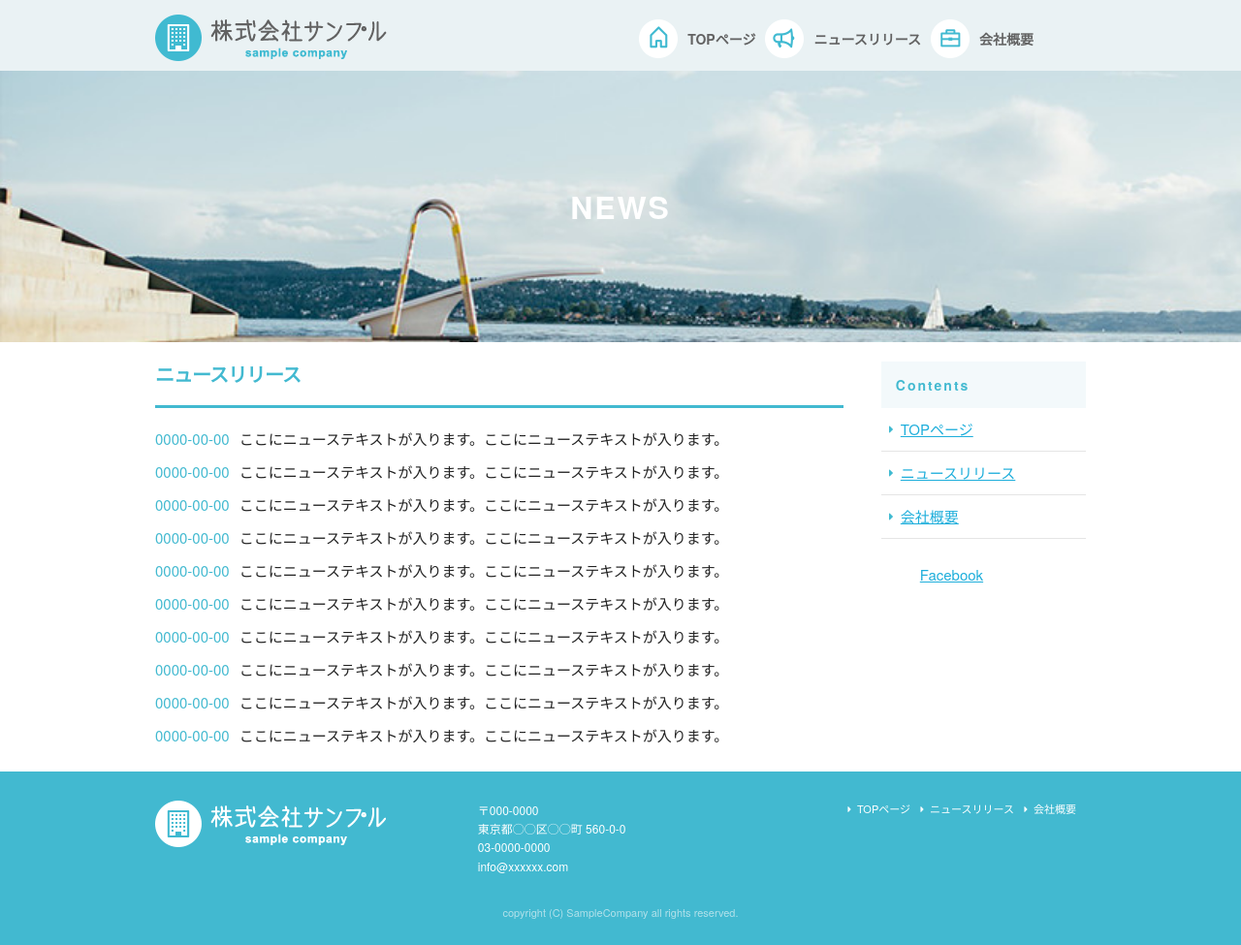
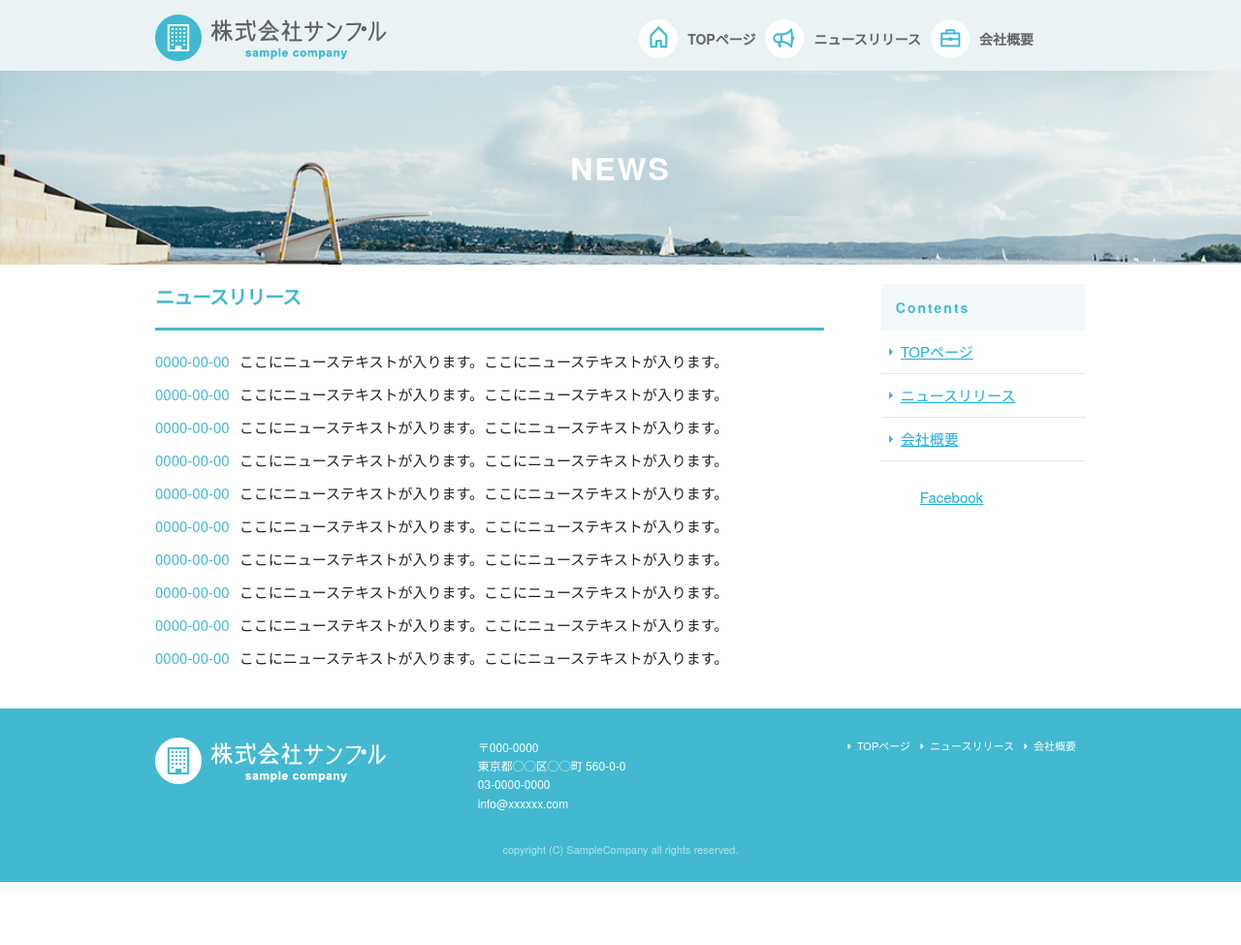
Before and after one commit to y1951511079/corporate-site, a plain HTML site: page news.html in a window 1280 px wide. Shown: the whole page at 97% size. After the commit the page ends 910 px from the top, so only its background shows below. Drawn offline with nearby package versions, Linux system fonts and the light colour scheme.

Commit message:
修正2.5

```diff
--- a/css/sample.scss
+++ b/css/sample.scss
@@ -459,11 +459,11 @@ h1{
 //news-release.html
 
 
+
 #sub_cover {
     padding: 40px 0;
     background-image: url(../images/news/sub_cover.jpg);
     background-size: cover;
-    height:100px;
 
    display: flex;
 	align-items: center;
@@ -479,16 +479,20 @@ h1{
     font-weight: bold;
     margin: 0;
     letter-spacing: 0.2rem;
+    padding: 0;
+    line-height:20px;
 
 }
 
 @media (min-width: 550px){
 #sub_cover {
-    padding: 40px 0;
+    padding: 80px 0;
     background-image: url(../images/news/sub_cover.jpg);
     background-size: cover;
-    height:200px;
   }
+#sub_cover h2{
+    line-height:40px;
+}
 }
 
 
@@ -507,12 +511,16 @@ h1{
 
 }
 
+.nine.columns {
+   padding-right: 20px;
+}
 
 .news_li {
 
     list-style-type: none;
     list-style-position: outside;
     margin-bottom: 10px;
+    padding-bottom: 5px;
     display: block;
 }
 .news_li span {
@@ -542,6 +550,11 @@ h1{
     font-size: 2rem;
     padding-bottom: 20px;
 }
+
+#sidebar.three.columns {
+  padding-bottom:20px;
+  padding-right:0;
+}
 }
 
 #contents #sidebar .pc_sidemenu h3 {
--- a/news.html
+++ b/news.html
@@ -68,9 +68,11 @@
 </header>
 
 <div id="sub_cover">
-  <div class="conteiner">
-    <div class="row">
+<div>
+    <div>
+      <div>
           <h2>NEWS</h2>
+    </div>
     </div>
   </div>
 </div>
@@ -109,9 +111,8 @@
             <li><a href="company.html">会社概要</a></li>
           </ul>
         </div>
-        <div class="fb-page" data-href="https://www.facebook.com/facebook" data-tabs="timeline" data-width="180" data-height="300" data-small-header="true" data-adapt-container-width="true" data-hide-cover="false" data-show-facepile="false"><blockquote cite="https://www.facebook.com/facebook" class="fb-xfbml-parse-ignore"><a href="https://www.facebook.com/facebook">Facebook</a></blockquote></div>
 
-
+<div class="fb-page" data-href="https://www.facebook.com/facebook" data-tabs="timeline" data-width="180" data-height="300" data-small-header="false" data-adapt-container-width="true" data-hide-cover="false" data-show-facepile="false"><blockquote cite="https://www.facebook.com/facebook" class="fb-xfbml-parse-ignore"><a href="https://www.facebook.com/facebook">Facebook</a></blockquote></div>
     </div>
 
 
```
Also changed, not shown: company.html (+2 -2 lines), css/sample.css, 1 other file.
